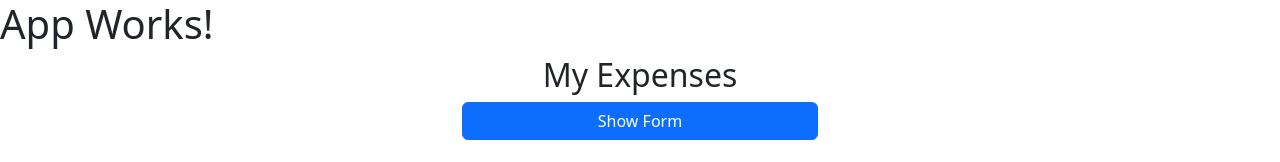
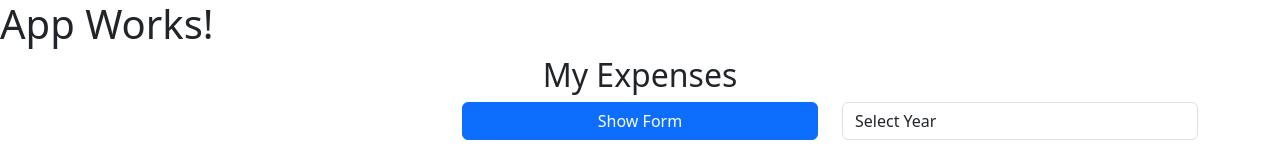
Before and after one commit to synergy2411/apr-24-frontend, a React (Create React App) app in the folder frontend/: page / in a window 1280 px wide. Shown: the top 162 px of the page. Built offline with nearby package versions, Linux system fonts and the light colour scheme.

Commit message:
expense filter added

```diff
--- /dev/null
+++ b/frontend/src/Components/Expenses/ExpenseFilter/ExpenseFilter.jsx
@@ -0,0 +1,13 @@
+function ExpenseFilter() {
+  return (
+    <select className="form-control">
+      <option value="">Select Year</option>
+      <option value="2021">2021</option>
+      <option value="2022">2022</option>
+      <option value="2023">2023</option>
+      <option value="2024">2024</option>
+    </select>
+  );
+}
+
+export default ExpenseFilter;
--- a/frontend/src/Components/Expenses/Expenses.jsx
+++ b/frontend/src/Components/Expenses/Expenses.jsx
@@ -1,6 +1,7 @@
 import React, { Fragment, useState } from "react";
 import ExpenseItem from "./ExpenseItem/ExpenseItem";
 import ExpenseForm from "./ExpenseForm/ExpenseForm";
+import ExpenseFilter from "./ExpenseFilter/ExpenseFilter";
 
 let INITIAL_EXPENSES = [
   {
@@ -56,6 +57,9 @@ function Expenses() {
               </button>
             </div>
           </div>
+          <div className="col-4">
+            <ExpenseFilter />
+          </div>
         </div>
         {show && (
           <ExpenseForm onFormClose={onFormClose} onAddExpense={onAddExpense} />
```
